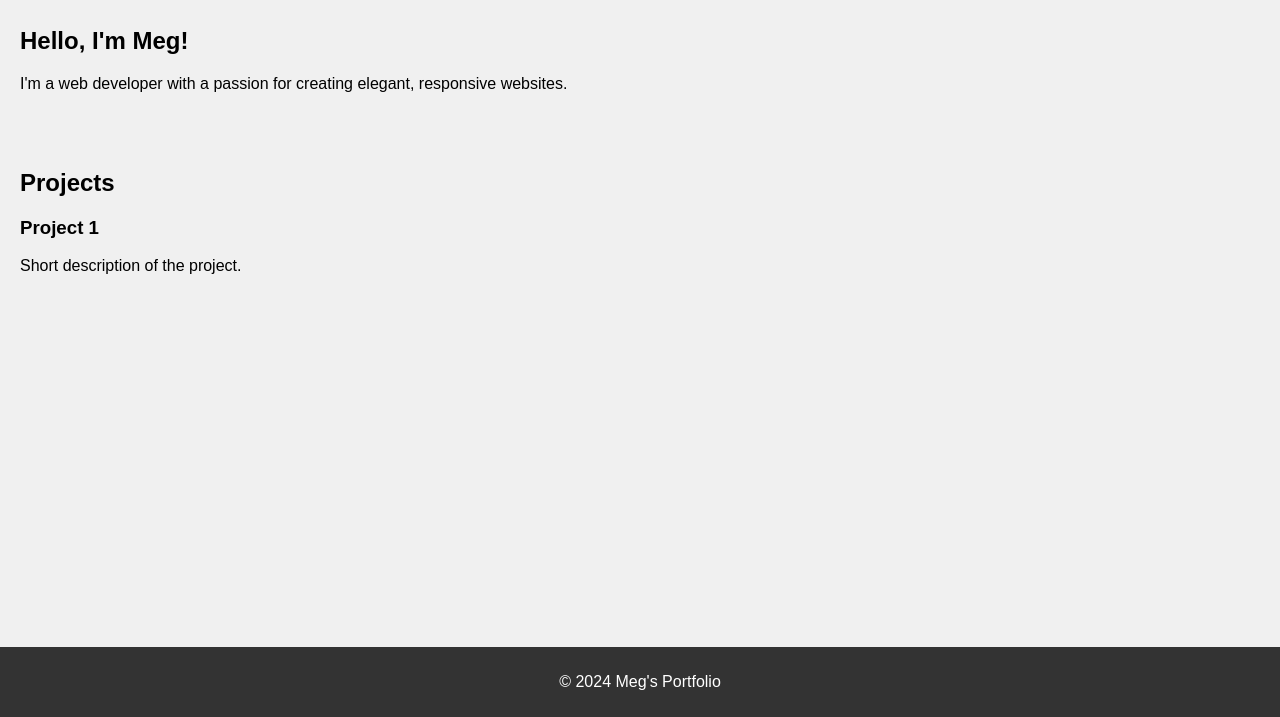
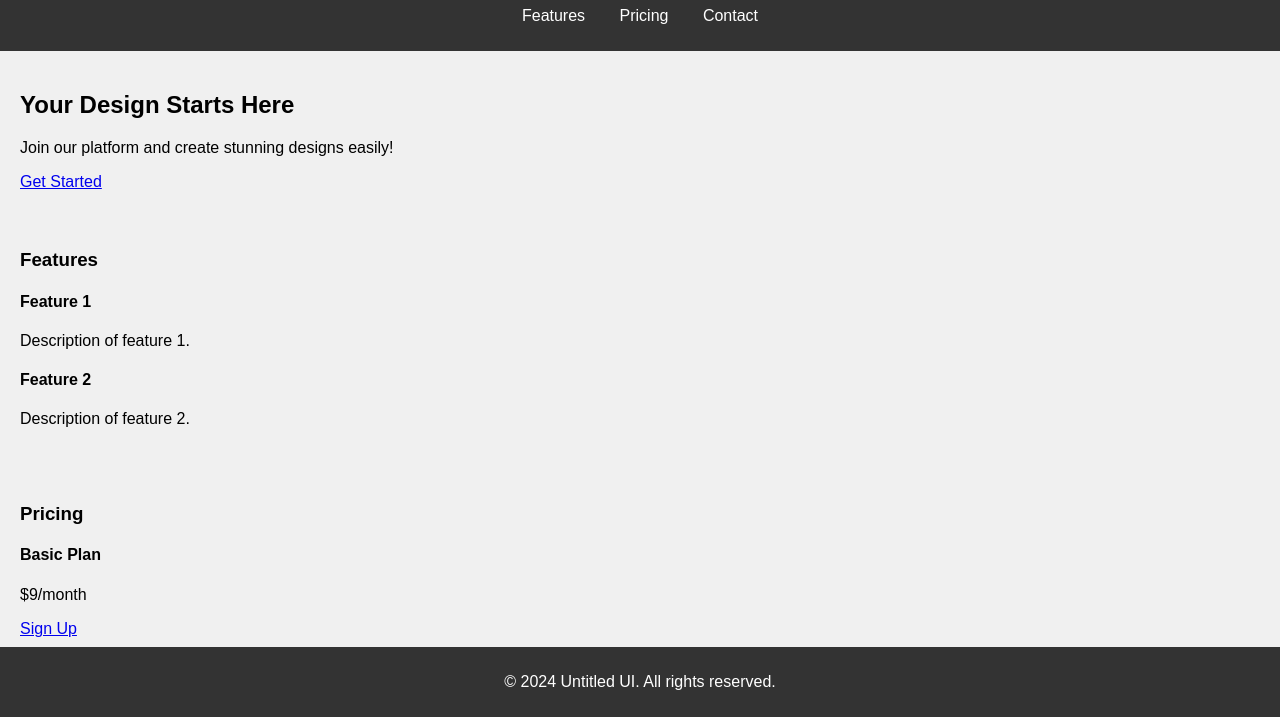
Before and after one commit to mgparallel/Meg_Portfolio, a plain HTML site: page index.html in a window 1280 px wide. Shown: the part 83-800 px from the top of the page. Drawn offline with Linux system fonts and the light colour scheme.

Commit message:
Update index.html

```diff
--- a/index.html
+++ b/index.html
@@ -3,35 +3,50 @@
 <head>
     <meta charset="UTF-8">
     <meta name="viewport" content="width=device-width, initial-scale=1.0">
-  <title>My Portfolio</title>
     <link rel="stylesheet" href="styles.css">
+    <title>Untitled UI</title>
 </head>
 <body>
     <header>
+        <h1>Untitled UI</h1>
         <nav>
             <ul>
-        <li><a href="#about">About</a></li>
-        <li><a href="#projects">Projects</a></li>
+                <li><a href="#features">Features</a></li>
+                <li><a href="#pricing">Pricing</a></li>
                 <li><a href="#contact">Contact</a></li>
             </ul>
         </nav>
     </header>
-
-  <section id="about">
-    <h1>Hello, I'm Meg!</h1>
-    <p>I'm a web developer with a passion for creating elegant, responsive websites.</p>
+    <main>
+        <section class="hero">
+            <h2>Your Design Starts Here</h2>
+            <p>Join our platform and create stunning designs easily!</p>
+            <a href="#signup" class="cta-button">Get Started</a>
         </section>
-
-  <section id="projects">
-    <h2>Projects</h2>
-    <div class="project">
-      <h3>Project 1</h3>
-      <p>Short description of the project.</p>
+        <section id="features">
+            <h3>Features</h3>
+            <div class="feature">
+                <h4>Feature 1</h4>
+                <p>Description of feature 1.</p>
             </div>
+            <div class="feature">
+                <h4>Feature 2</h4>
+                <p>Description of feature 2.</p>
+            </div>
+            <!-- Add more features as needed -->
         </section>
-
+        <section id="pricing">
+            <h3>Pricing</h3>
+            <div class="pricing-plan">
+                <h4>Basic Plan</h4>
+                <p>$9/month</p>
+                <a href="#signup" class="cta-button">Sign Up</a>
+            </div>
+            <!-- Add more pricing plans as needed -->
+        </section>
+    </main>
     <footer>
-    <p>&copy; 2024 Meg's Portfolio</p>
+        <p>&copy; 2024 Untitled UI. All rights reserved.</p>
     </footer>
 </body>
 </html>
```
Lines whose indentation alone changed are shown as unchanged.
